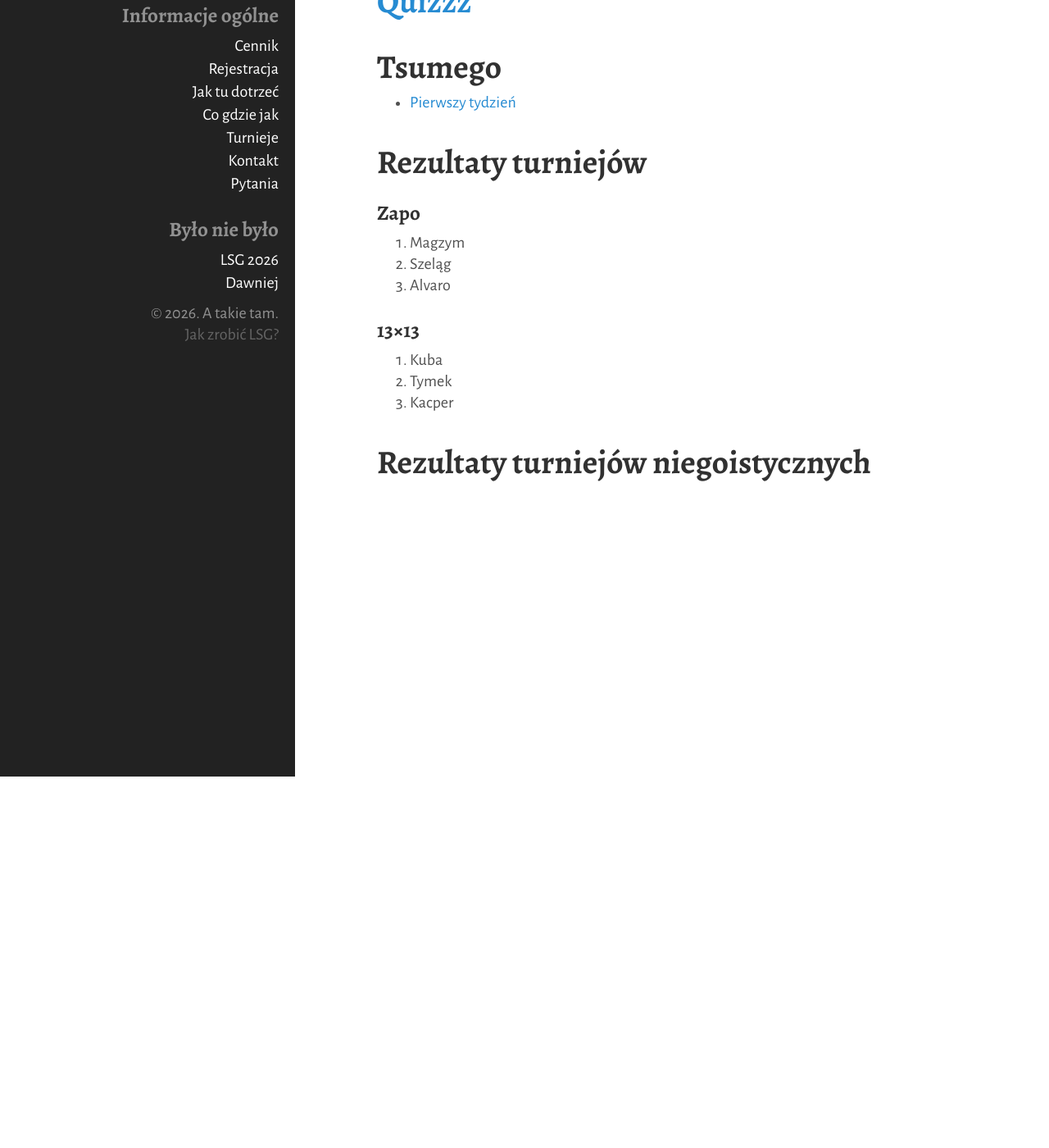
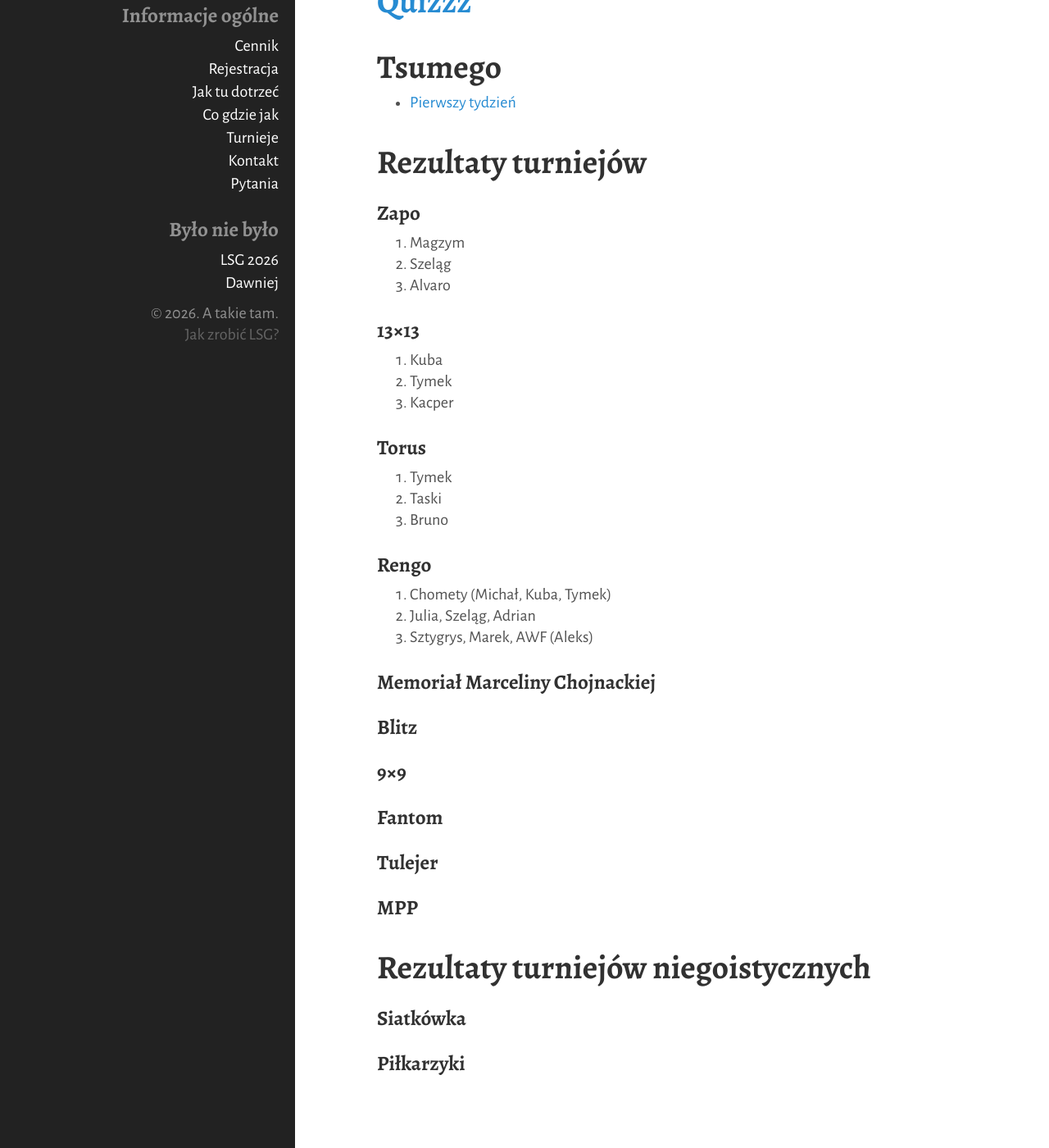
Before and after one commit to tasuki/lsg, a Jekyll site: the page built from _pages/2026.md, in a window 1280 px wide and 1400 px high, scrolled down 453 px. Shown: the whole window at 82% size. Built offline with Jekyll 4.4.1, drawn with Linux system fonts in a browser that asks for light colours.

Commit message:
Rezultaty 26

```diff
--- a/_pages/2026.md
+++ b/_pages/2026.md
@@ -41,4 +41,33 @@ Dzięki wszystkim za przybycie!
 2. Tymek
 3. Kacper
 
+### Torus
+
+1. Tymek
+2. Taski
+3. Bruno
+
+### Rengo
+
+1. Chomety (Michał, Kuba, Tymek)
+2. Julia, Szeląg, Adrian
+3. Sztygrys, Marek, AWF (Aleks)
+
+### Memoriał Marceliny Chojnackiej
+
+### Blitz
+
+### 9×9
+
+### Fantom
+
+### Tulejer
+
+### MPP
+
+
 ## Rezultaty turniejów niegoistycznych
+
+### Siatkówka
+
+### Piłkarzyki
```
